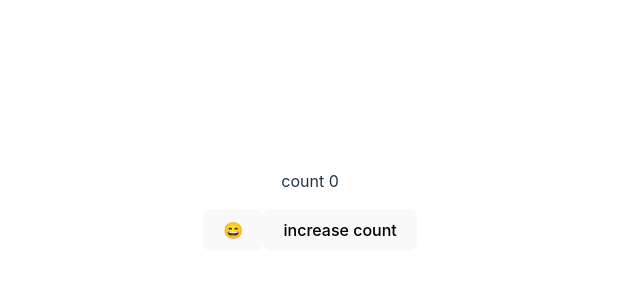
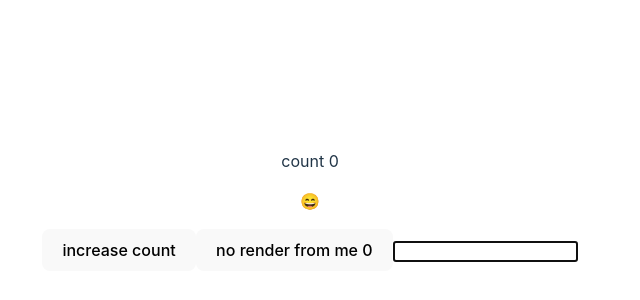
Before and after one commit to MakoDoli/React-course, a React (Vite) app: page / in a window 1280 px wide. Shown: the part 198-498 px from the top of the page, without its empty margins (330-970 px from the left). Built offline with nearby package versions, Linux system fonts and the light colour scheme.

Commit message:
useRef meh cases

```diff
--- a/src/App.jsx
+++ b/src/App.jsx
@@ -1,16 +1,16 @@
-import { useEffect, useState } from "react";
+import { useEffect, useRef, useState } from "react";
 import "./App.css";
-import { MoodContext } from "./MoodContext";
-import { MoodEmoji } from "./mood";
+import { MoodContextProvider } from "./MoodContext";
+import { MoodEmoji } from "./MoodEmoji";
 //-------------------
-// Context API
-const moods = {
-  happy: "😄",
-  sad: "😥",
-};
+//Context API
+// const moods = {
+//   happy: "😄",
+//   sad: "😥",
+// };
 
 // const MoodContext = createContext(moods);
-//----------------------
+// //----------------------
 function App() {
   //1.   useState hook
 
@@ -18,23 +18,40 @@ function App() {
 
   // 2. useEffect hook
   useEffect(() => {
-    alert("Side effect from useEffect");
+    //alert("Side effect from useEffect");
     return () => alert("Bye bye component");
   }, []); // if remove dep.array, alert will run on every count update/button click. check cleanup function by commenting out first alert
 
   // 3. useContext hook
 
+  // 4. useRef hook
+
+  const refCount = useRef(0);
+  const myRefInput = useRef(null);
+  useEffect(() => {
+    if (myRefInput.current) {
+      myRefInput.current.focus();
+    }
+  });
+
   return (
-    <MoodContext.Provider value={moods}>
     <div>
       <p>count {count}</p>
+      <MoodContextProvider>
         <MoodEmoji />
+      </MoodContextProvider>
       <button onClick={() => setCount((count) => count + 1)}>
         increase count
       </button>
+      <button onClick={() => refCount.current++}>
+        no render from me {refCount.current}
+      </button>
+      <input ref={myRefInput} type="text" />
     </div>
-    </MoodContext.Provider>
   );
 }
-
+// function MoodEmoji() {
+//   const mood = useContext(MoodContext);
+//   return <p>{mood}</p>;
+// }
 export default App;
--- a/src/MoodContext.jsx
+++ b/src/MoodContext.jsx
@@ -6,3 +6,9 @@ const moods = {
 };
 
 export const MoodContext = createContext(moods);
+
+export const MoodContextProvider = ({ children }) => {
+  return (
+    <MoodContext.Provider value={moods.happy}>{children}</MoodContext.Provider>
+  );
+};
--- /dev/null
+++ b/src/MoodEmoji.jsx
@@ -0,0 +1,19 @@
+import { useContext } from "react";
+import { MoodContext } from "./MoodContext";
+export function MoodEmoji() {
+  const mood = useContext(MoodContext);
+  //const [mood, setMood] = useState(emoji.happy);
+
+  return (
+    <>
+      <p>{mood}</p>
+      {/* <button
+        onClick={() => {
+          setMood(mood === emoji.happy ? emoji.sad : emoji.happy);
+        }}
+      >
+        {mood}
+      </button> */}
+    </>
+  );
+}
--- a/src/main.jsx
+++ b/src/main.jsx
@@ -2,6 +2,7 @@ import React from "react";
 import ReactDOM from "react-dom/client";
 import App from "./App.jsx";
 import "./index.css";
+//import Test from "./Test.jsx";
 
 ReactDOM.createRoot(document.getElementById("root")).render(
   <React.StrictMode>
--- a/src/mood.jsx
+++ /dev/null
@@ -1,16 +0,0 @@
-import { useContext, useState } from "react";
-import { MoodContext } from "./MoodContext";
-export function MoodEmoji() {
-  const emoji = useContext(MoodContext);
-  const [mood, setMood] = useState(emoji.happy);
-
-  return (
-    <button
-      onClick={() => {
-        setMood(mood === emoji.happy ? emoji.sad : emoji.happy);
-      }}
-    >
-      {mood}
-    </button>
-  );
-}
```
Also changed, not shown: src/Test.jsx (added, +27 -0 lines), src/history.jsx (+6 -1 lines). Lines whose indentation alone changed are shown as unchanged.
